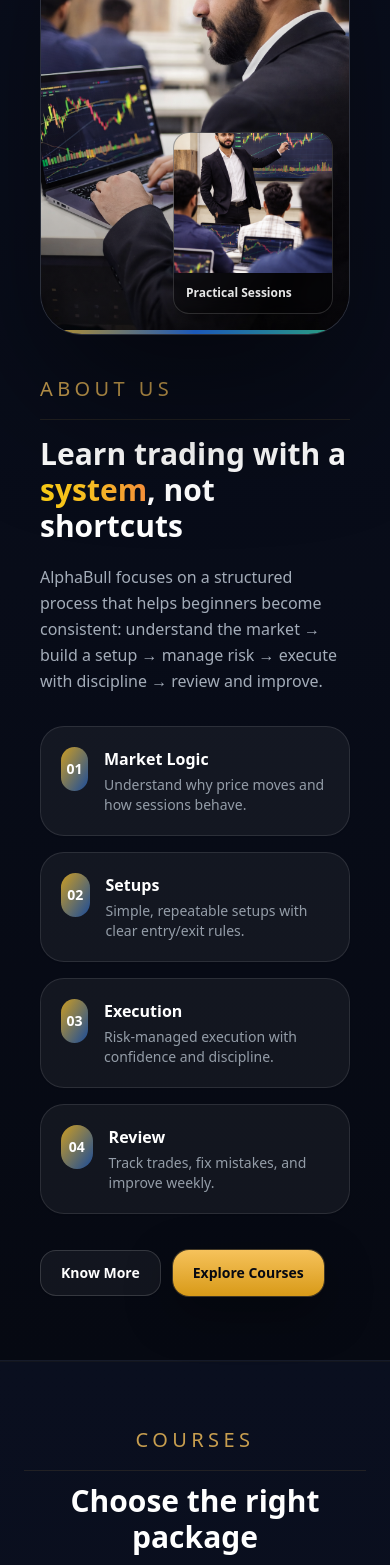
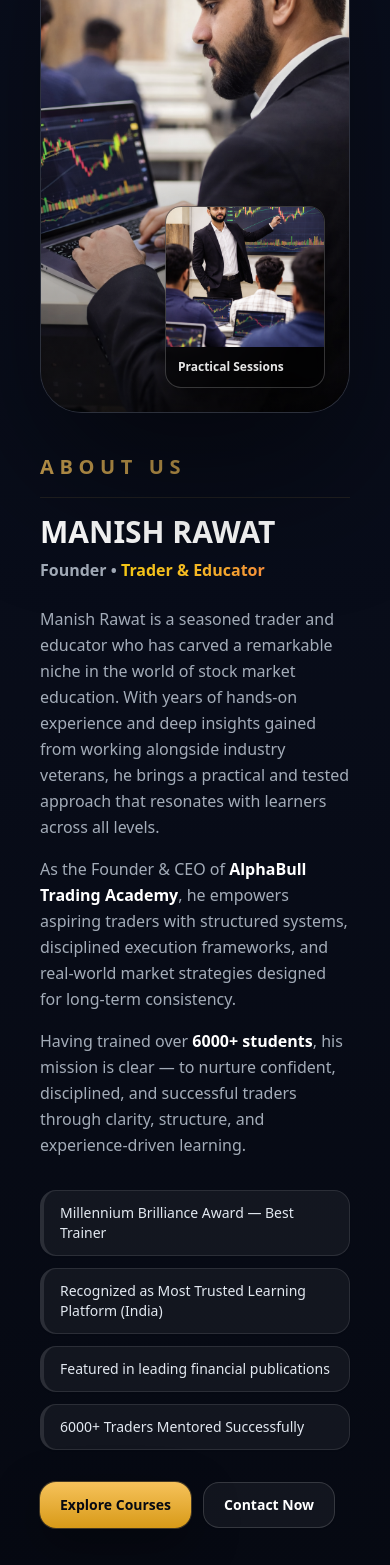
Before and after one commit to sdeayushigupta55-netizen/alphabull-landing-page, a Next.js app: page / in a window 390 px wide. Shown: the part 1612-3177 px from the top of the page. Built offline with nearby package versions, Linux system fonts and the light colour scheme.

Commit message:
about us done

```diff
--- a/app/page.tsx
+++ b/app/page.tsx
@@ -202,23 +202,27 @@
       {/* ABOUT */}
       <Section tone="b" id="about">
         <div className="mx-auto max-w-7xl px-4 sm:px-6">
-          <div className="grid gap-10 lg:grid-cols-2 lg:items-start">
+          <div className="grid gap-10 lg:grid-cols-2 lg:items-stretch">
+
             {/* LEFT */}
             <FadeUp delay={0.08}>
-              <div className="relative mx-auto w-full max-w-xl">
+              <div className="relative mx-auto w-full max-w-xl h-full">
                 <div className="pointer-events-none absolute -inset-10 -z-10 rounded-[3rem] bg-gradient-to-br from-brandBlue-500/12 via-amber-400/10 to-emerald-400/10 blur-2xl" />
 
-                <div className="relative overflow-hidden rounded-[2.6rem] border border-black/10 bg-white/70 shadow-[0_45px_120px_rgba(0,0,0,0.12)] dark:border-white/10 dark:bg-white/5 dark:shadow-[0_60px_140px_rgba(0,0,0,0.45)]">
-                  <div className="relative">
+                <div className="relative h-full overflow-hidden rounded-[2.6rem] border border-black/10 bg-white/70 shadow-[0_45px_120px_rgba(0,0,0,0.12)] dark:border-white/10 dark:bg-white/5 dark:shadow-[0_60px_140px_rgba(0,0,0,0.45)]">
+
+                  {/* Fixed height wrapper */}
+                  <div className="relative h-full min-h-[540px] lg:min-h-[700px]">
                     <img
                       src="/about-trading.png"
                       alt="Trading"
-                      className=" sm:h-[480px] lg:h-[700px] w-full object-cover object-center"
+                      className="absolute inset-0 h-full w-full object-cover object-center"
                     />
 
-                    <div className="pointer-events-none absolute inset-0 bg-[linear-gradient(to_top,rgba(0,0,0,0.35),transparent_55%)]" />
+                    <div className="pointer-events-none absolute inset-0 bg-[linear-gradient(to_top,rgba(0,0,0,0.45),transparent_55%)]" />
 
-                    <div className="absolute bottom-4 right-4 w-[160px] sm:w-[210px] overflow-hidden rounded-2xl border border-white/15 bg-black/35 backdrop-blur shadow-xl">
+                    {/* Bottom mini image */}
+                    <div className="absolute bottom-6 right-6 w-[160px] sm:w-[210px] overflow-hidden rounded-2xl border border-white/20 bg-black/55 backdrop-blur shadow-[0_10px_30px_rgba(0,0,0,0.35)]">
                       <img
                         src="/about-class.png"
                         alt="Class"
@@ -230,7 +234,9 @@
                         </p>
                       </div>
                     </div>
-                    <div className="hidden lg:block absolute top-4 left-4 sm:top-6 sm:left-6 space-y-3">
+
+                    {/* Floating chips (desktop only) */}
+                    <div className="hidden lg:block absolute top-6 left-6 space-y-3">
                       {[
                         "📌 Clean Setups",
                         "🧠 Psychology + Discipline",
@@ -238,7 +244,7 @@
                       ].map((t) => (
                         <div
                           key={t}
-                          className="rounded-2xl border border-white/15 bg-black/40 px-4 py-3 text-xs font-semibold text-white/90 backdrop-blur shadow-lg"
+                          className="rounded-2xl border border-white/20 bg-black/55 px-4 py-3 text-xs font-semibold text-white backdrop-blur shadow-[0_10px_30px_rgba(0,0,0,0.35)]"
                         >
                           {t}
                         </div>
@@ -251,83 +257,251 @@
               </div>
             </FadeUp>
 
-
             {/* RIGHT */}
             <FadeUp>
-              <div className="max-w-xl">
- <p className="text-xl uppercase tracking-[0.22em] text-gold-600/90 dark:text-gold-300/80 border-gold-600/10 dark:border-gold-300/10 border-b pb-4">
-                  ABOUT US
+              <div className="max-w-xl h-full lg:min-h-[700px] flex flex-col justify-between">
+                <div>
+                  <p className="text-xl font-semibold tracking-[0.28em] uppercase text-gold-600/90 dark:text-gold-300/80 border-b border-gold-600/10 dark:border-gold-300/10 pb-4">
+                    About Us
                   </p>
 
                   <h2 className="mt-4 text-3xl sm:text-4xl font-semibold text-slate-900 dark:text-white">
-                  Learn trading with a{" "}
+                    MANISH RAWAT{" "}
+                    <span className="block mt-2 text-base sm:text-lg font-semibold text-slate-600 dark:text-slate-300/80">
+                      Founder •{" "}
                       <span className="text-transparent bg-clip-text bg-gradient-to-r from-yellow-400 via-amber-400 to-orange-400">
-                    system
+                        Trader & Educator
                       </span>
-                  , not shortcuts
+                    </span>
                   </h2>
 
-                <p className="mt-5 text-slate-600 dark:text-slate-300/80 leading-relaxed">
-                  AlphaBull focuses on a structured process that helps beginners
-                  become consistent: understand the market → build a setup →
-                  manage risk → execute with discipline → review and improve.
+                  <p className="mt-6 text-slate-600 dark:text-slate-300/80 leading-relaxed lg:text-[15px]">
+                    Manish Rawat is a seasoned trader and educator who has carved a
+                    remarkable niche in the world of stock market education. With years of
+                    hands-on experience and deep insights gained from working alongside
+                    industry veterans, he brings a practical and tested approach that
+                    resonates with learners across all levels.
                   </p>
 
-                <div className="mt-8 space-y-4">
+                  <p className="mt-4 text-slate-600 dark:text-slate-300/80 leading-relaxed lg:text-[15px]">
+                    As the Founder & CEO of{" "}
+                    <span className="font-semibold text-slate-900 dark:text-white">
+                      AlphaBull Trading Academy
+                    </span>
+                    , he empowers aspiring traders with structured systems, disciplined
+                    execution frameworks, and real-world market strategies designed for
+                    long-term consistency.
+                  </p>
+
+                  <p className="mt-4 text-slate-600 dark:text-slate-300/80 leading-relaxed lg:text-[15px]">
+                    Having trained over{" "}
+                    <span className="font-semibold text-slate-900 dark:text-white">
+                      6000+ students
+                    </span>
+                    , his mission is clear — to nurture confident, disciplined, and
+                    successful traders through clarity, structure, and experience-driven
+                    learning.
+                  </p>
+
+                  <div className="mt-8 grid gap-3 sm:grid-cols-2">
+                    {[
+                      "Millennium Brilliance Award — Best Trainer",
+                      "Recognized as Most Trusted Learning Platform (India)",
+                      "Featured in leading financial publications",
+                      "6000+ Traders Mentored Successfully",
+                    ].map((item) => (
+                      <div
+                        key={item}
+                        className="h-full flex items-center rounded-2xl border-l-4 border-l-amber-400/70 border border-black/10 bg-white/70 px-4 py-3 text-sm font-medium text-slate-800 shadow-sm
+                       dark:border-white/10 dark:bg-white/5 dark:text-slate-200"
+                      >
+                        {item}
+                      </div>
+                    ))}
+                  </div>
+                </div>
+
+                <div className="mt-8 flex flex-wrap gap-3">
+                  <Button href="/courses" variant="primary">
+                    Explore Courses
+                  </Button>
+                  <Button href="/contact" variant="secondary">
+                    Contact Now
+                  </Button>
+                </div>
+              </div>
+            </FadeUp>
+
+          </div>
+        </div>
+      </Section>
+
+      {/* SESSIONS / CURRICULUM — PREMIUM ELITE VERSION */}
+      <Section tone="c" id="sessions">
+        <FadeUp>
+          <SectionHeader
+            kicker="Sessions"
+            title="Our AlphaBull Best Sessions & Intro"
+            desc="A structured roadmap from analysis → execution → risk → psychology → live practice."
+          />
+        </FadeUp>
+
+        <div className="mt-16 space-y-16">
+
+          {/* ===== TOP INTRO BLOCK ===== */}
+          <div className="grid gap-12 lg:grid-cols-2 lg:items-center">
+
+            {/* LEFT TEXT */}
+            <div>
+              <div className="inline-flex items-center gap-2 rounded-full border border-black/10 bg-black/5 px-4 py-2 text-xs font-semibold text-slate-700 dark:border-white/10 dark:bg-white/5 dark:text-slate-200">
+                <span className="h-2 w-2 rounded-full bg-emerald-500" />
+                Live Mentorship + Strategy • Risk Managed
+              </div>
+
+              <h3 className="mt-6 text-3xl sm:text-4xl font-semibold text-slate-900 dark:text-white leading-tight">
+                Learn trading like a{" "}
+                <span className="text-transparent bg-clip-text bg-gradient-to-r from-yellow-400 via-amber-400 to-orange-400">
+                  professional system
+                </span>
+              </h3>
+
+              <p className="mt-6 text-slate-600 dark:text-slate-300/80 leading-relaxed max-w-xl">
+                We focus on real market structure, precise execution, and strict risk
+                control — so you build consistency with a repeatable process.
+              </p>
+
+              <div className="mt-8 grid gap-4 sm:grid-cols-2 text-sm text-slate-700 dark:text-slate-200">
+                {[
+                  "Structured learning (step-by-step)",
+                  "Real chart practice + backtesting",
+                  "Psychology + discipline framework",
+                  "Transition plan: demo → real account",
+                ].map((t) => (
+                  <div key={t} className="flex items-start gap-3">
+                    <span className="mt-1.5 h-2.5 w-2.5 rounded-full bg-gradient-to-br from-amber-400 to-yellow-500" />
+                    <span>{t}</span>
+                  </div>
+                ))}
+              </div>
+            </div>
+
+            {/* RIGHT IMAGE */}
+            <div className="overflow-hidden rounded-[2.2rem] shadow-[0_30px_80px_rgba(0,0,0,0.15)] border border-black/10 dark:border-white/10">
+              <img
+                src="/sessions-trading-room.png"
+                alt="Trading Sessions"
+                className="h-[280px] w-full object-cover sm:h-[340px]"
+              />
+            </div>
+          </div>
+
+          {/* ===== MODULE CARDS ===== */}
+          <div className="grid gap-10 md:grid-cols-2">
+
             {[
               {
-                      step: "01",
-                      title: "Market Logic",
-                      desc: "Understand why price moves and how sessions behave.",
+                title: "Advanced Technical Analysis",
+                items: [
+                  "Advanced Support & Resistance",
+                  "Market Structure (Higher High, Lower Low)",
+                  "Smart Money Concept (SMC)",
+                  "Order Block & Liquidity",
+                  "Break of Structure (BOS)",
+                  "Advanced Candlestick Psychology",
+                ],
               },
               {
-                      step: "02",
-                      title: "Setups",
-                      desc: "Simple, repeatable setups with clear entry/exit rules.",
+                title: "Price Action Strategy",
+                items: [
+                  "Institutional Trading Concept",
+                  "Trend Reversal Strategy",
+                  "Pullback Entry System",
+                  "Sniper Entry Techniques",
+                  "Institutional Liquidity Sweep Setup",
+                  "Break & Retest Confirmation Model",
+                ],
               },
               {
-                      step: "03",
-                      title: "Execution",
-                      desc: "Risk-managed execution with confidence and discipline.",
+                title: "Risk Management (Professional Level)",
+                items: [
+                  "Proper Position Sizing",
+                  "Risk–Reward Ratio Planning",
+                  "Drawdown Control",
+                  "Capital Protection Strategy",
+                ],
               },
               {
-                      step: "04",
-                      title: "Review",
-                      desc: "Track trades, fix mistakes, and improve weekly.",
+                title: "Fundamental Analysis",
+                items: [
+                  "Economic News Impact",
+                  "Interest Rate Decision",
+                  "CPI, NFP, GDP ka effect",
+                  "News Trading Strategy",
+                ],
               },
-                  ].map((x) => (
+              {
+                title: "Trading Psychology",
+                items: [
+                  "Fear & Greed Control",
+                  "Discipline Maintain Karna",
+                  "Overtrading se bachna",
+                  "Trading Plan follow karna",
+                ],
+              },
+              {
+                title: "Live Market Practice",
+                items: [
+                  "Live Chart Analysis",
+                  "Backtesting",
+                  "Demo se Real Account Transition",
+                  "Live Trade Execution & Risk Monitoring",
+
+                ],
+              },
+            ].map((m, index) => (
               <div
-                      key={x.step}
-                      className="group flex gap-4 rounded-3xl border border-black/10 bg-white/70 p-5 shadow-sm transition hover:-translate-y-0.5 hover:shadow-md dark:border-white/10 dark:bg-white/5 dark:hover:bg-white/10"
+                key={m.title}
+                className="group relative rounded-[2rem] p-[1px] bg-gradient-to-br from-amber-400/40 via-brandBlue-500/40 to-emerald-400/40 transition duration-500 hover:scale-[1.02]"
               >
-                      <div className="flex h-11 w-11 items-center justify-center rounded-2xl bg-gradient-to-br from-amber-400/80 to-brandBlue-500/60 text-sm font-bold text-slate-900 dark:text-white">
-                        {x.step}
+                <div className="relative rounded-[2rem] bg-white/80 p-7 shadow-[0_15px_50px_rgba(0,0,0,0.06)] backdrop-blur-xl dark:bg-white/5 dark:shadow-[0_30px_80px_rgba(0,0,0,0.4)]">
+
+                  {/* Glow Hover */}
+                  <div className="pointer-events-none absolute -inset-20 -z-10 rounded-full bg-gradient-to-br from-amber-400/20 via-brandBlue-500/10 to-emerald-400/20 blur-3xl opacity-0 group-hover:opacity-100 transition duration-500" />
+
+                  {/* Header */}
+                  <div className="flex items-center gap-4">
+                    <div className="flex h-11 w-11 items-center justify-center rounded-2xl bg-gradient-to-br from-yellow-400 via-amber-400 to-orange-400 text-sm font-bold text-slate-900 shadow-lg">
+                      {String(index + 1).padStart(2, "0")}
                     </div>
-                      <div>
-                        <p className="font-semibold text-slate-900 dark:text-white">
-                          {x.title}
-                        </p>
-                        <p className="mt-1 text-sm text-slate-600 dark:text-slate-300/70">
-                          {x.desc}
-                        </p>
+                    <h4 className="text-xl font-semibold text-slate-900 dark:text-white">
+                      {m.title}
+                    </h4>
+                  </div>
+
+                  {/* Items */}
+                  <ul className="mt-6 space-y-2 text-sm text-slate-600 dark:text-slate-300/85">
+                    {m.items.map((it) => (
+                      <li key={it} className="flex gap-2">
+                        <span className="text-amber-500">▸</span>
+                        <span>{it}</span>
+                      </li>
+                    ))}
+                  </ul>
                 </div>
               </div>
             ))}
           </div>
 
-                <div className="mt-9 flex flex-wrap gap-3">
-                  <Button href="/about" variant="secondary">
-                    Know More
-                  </Button>
-                  <Button href="/courses" variant="primary">
-                    Explore Courses
+          {/* CTA */}
+          <div className="flex justify-center pt-6">
+            <Button href="/contact" variant="primary">
+              Get Batch Details
             </Button>
           </div>
-              </div>
-            </FadeUp>
-          </div>
+
         </div>
       </Section>
+
       {/* COURSES PREVIEW (Premium) */}
       <Section tone="b" id="courses">
         <FadeUp>
```
Also changed, not shown: 1 other file (tests, documents, lock files or other folders). Lines whose indentation alone changed are shown as unchanged.
